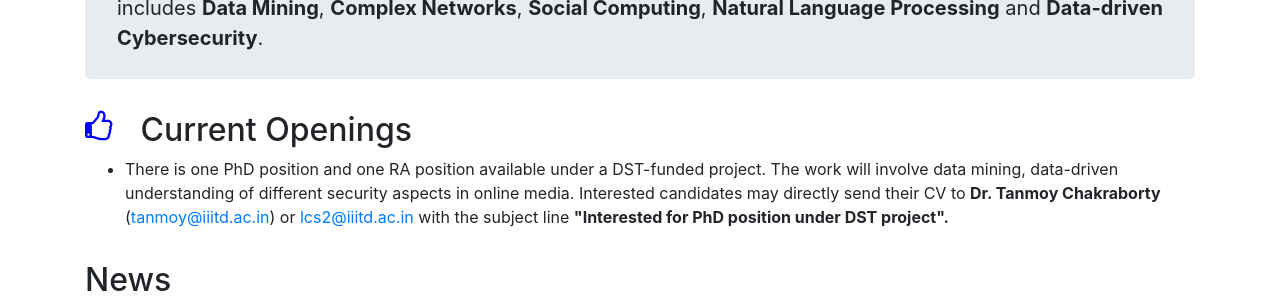
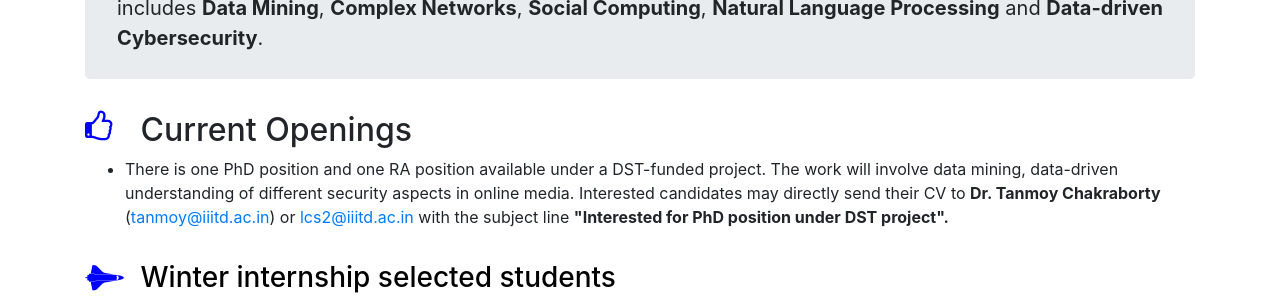
Before and after one commit to LCS2-IIITD/webpage, a Jekyll site: the page built from index.html, in a window 1280 px wide and 900 px high, scrolled down 702 px, cut to the strip 0-304 px from the top of the window. Built offline with Jekyll 4.4.1, drawn with Linux system fonts in a browser that asks for light colours.

Commit message:
Added Winter internship 2018 list

```diff
--- a/_includes/pubs.html
+++ b/_includes/pubs.html
@@ -54,7 +54,7 @@
 	<tr>
 		<td>
 			<span class="date">
-				<!-- <big><strong>2018</strong></big><br /> -->
+				<big><strong>2018</strong></big><br />
 			</span>
 		</td>
 		<td class="publication">
--- a/index.html
+++ b/index.html
@@ -42,8 +42,11 @@ role-tables:
   </ul>
 </section>
 
-
-
+<div style="width: 100%; overflow: hidden;">
+<div style="width: 5%; float: left;"> <i class='fa fa-space-shuttle faa-passing animated fa-2x' style="color:#0000ff;"></i></div>
+<div style="float:left;"> <a style="text-decoration : none; color : #000;" href="https://docs.google.com/spreadsheets/d/1we_Xz3ITWgWoaMUs23EFIgwE-sYl67htvtrobSYxcVA/edit?usp=sharing"><h3>Winter internship selected students</h3></a>
+ </div>
+</div>
 <!-- <div style="width: 100%; overflow: hidden;">
     <div style="width: 5%; float: left;"> <i class='fa fa-space-shuttle faa-passing animated fa-2x' style="color:#0000ff;"></i></div>
     <div style="float:left;"> <h3>For internship opportunities, please send your CV/Resume to <a href="mailto:lcs2@iiitd.ac.in">lcs2@iiitd.ac.in</a></h3> </div>
```
Also changed, not shown: other parts of _includes/pubs.html (+1 -1 lines).
